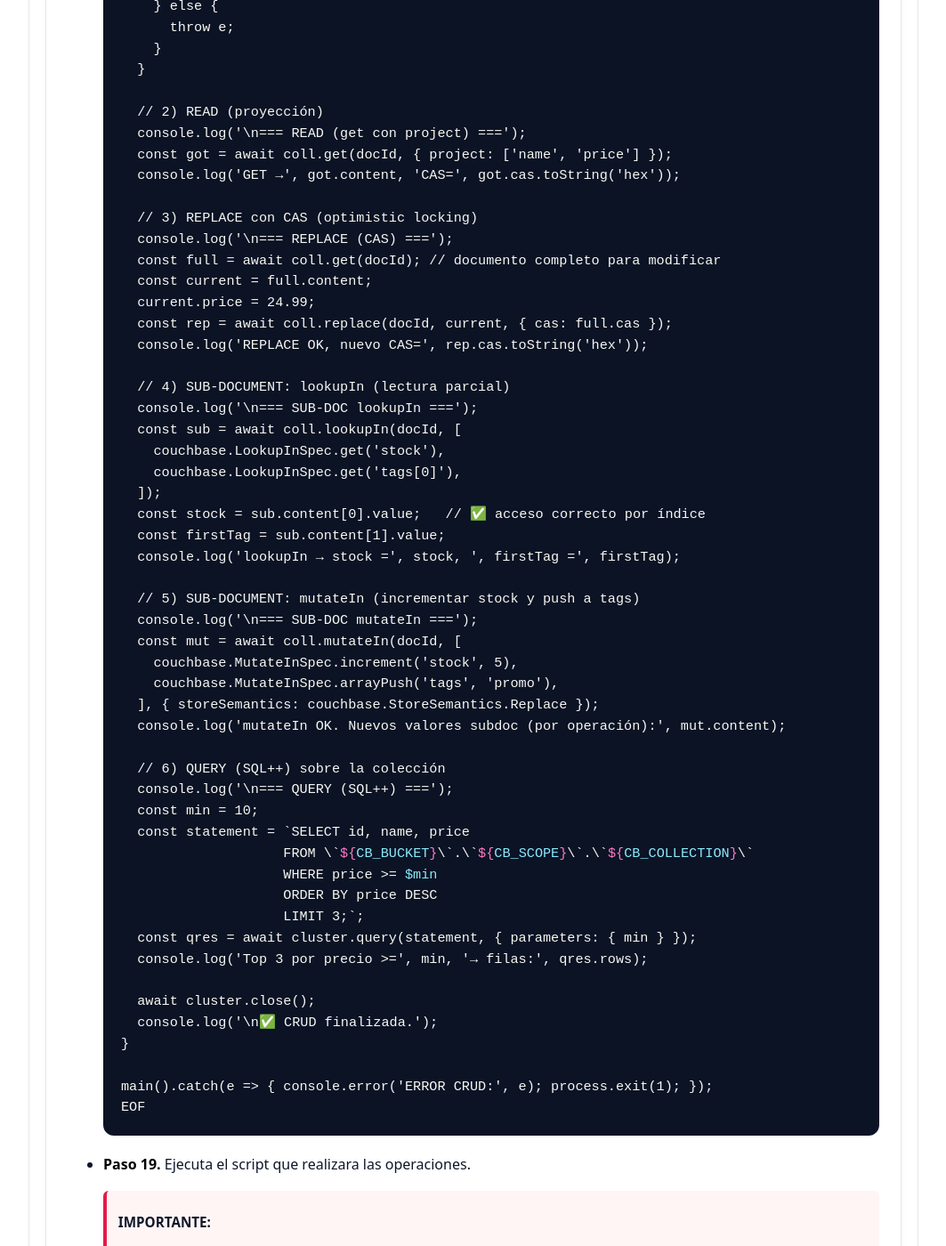
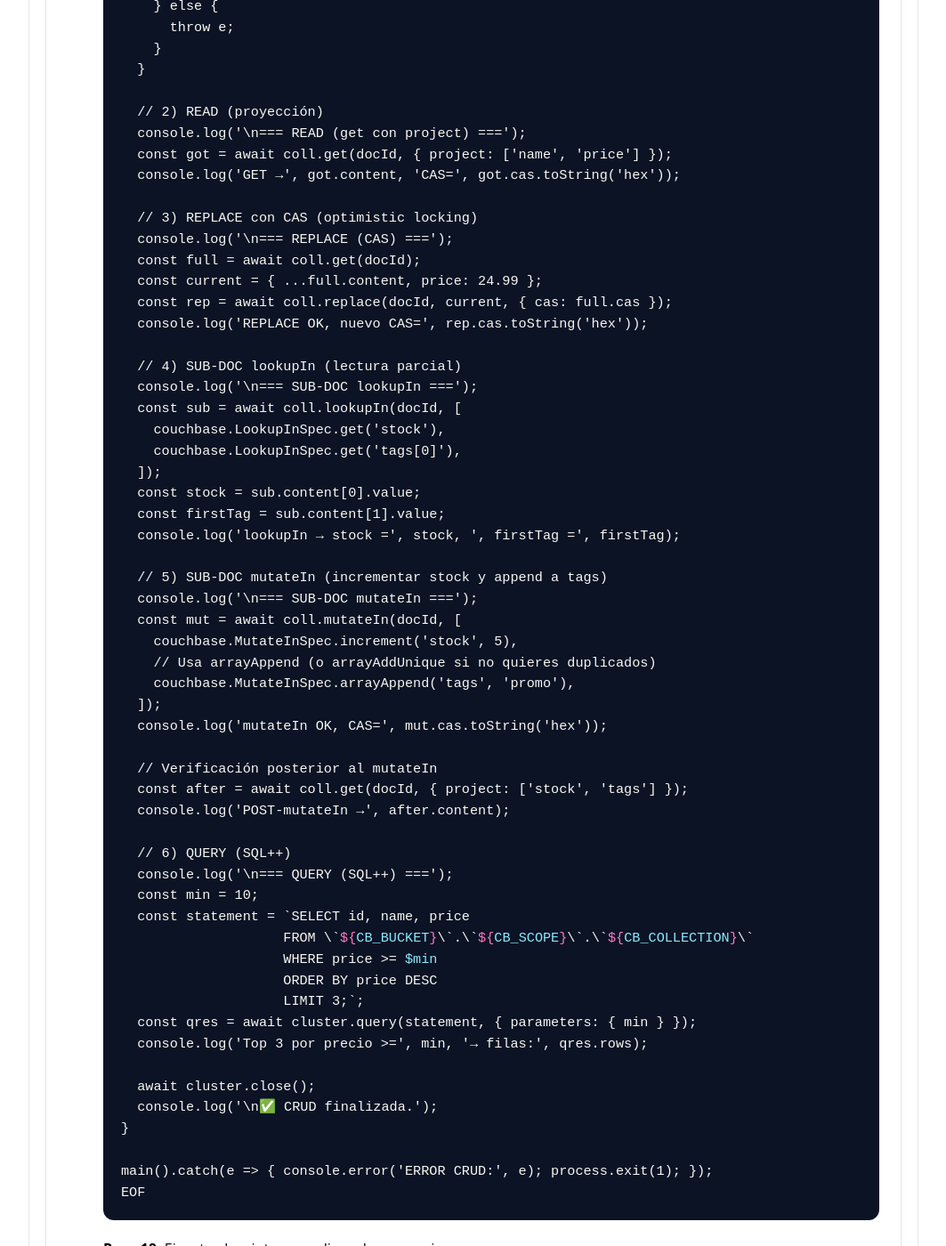
Before and after one commit to Netec-Mx/CS300_INT, a Jekyll site: the page built from labs/lab9/lab9.md, in a window 1280 px wide and 1400 px high, scrolled down 9223 px. Shown: the whole window at 89% size, without its empty margins (108-1171 px from the left). Built offline with Jekyll 4.4.1, drawn with Linux system fonts in a browser that asks for light colours.

```diff
--- a/labs/lab9/lab9.md
+++ b/labs/lab9/lab9.md
@@ -333,31 +333,35 @@ Implementarás un script `crud.js` que conecte, haga **insert**, **get** (con pr
 
     // 3) REPLACE con CAS (optimistic locking)
     console.log('\n=== REPLACE (CAS) ===');
-    const full = await coll.get(docId); // documento completo para modificar
-    const current = full.content;
-    current.price = 24.99;
+    const full = await coll.get(docId);
+    const current = { ...full.content, price: 24.99 };
     const rep = await coll.replace(docId, current, { cas: full.cas });
     console.log('REPLACE OK, nuevo CAS=', rep.cas.toString('hex'));
 
-    // 4) SUB-DOCUMENT: lookupIn (lectura parcial)
+    // 4) SUB-DOC lookupIn (lectura parcial)
     console.log('\n=== SUB-DOC lookupIn ===');
     const sub = await coll.lookupIn(docId, [
       couchbase.LookupInSpec.get('stock'),
       couchbase.LookupInSpec.get('tags[0]'),
     ]);
-    const stock = sub.content[0].value;   // ✅ acceso correcto por índice
+    const stock = sub.content[0].value;
     const firstTag = sub.content[1].value;
     console.log('lookupIn → stock =', stock, ', firstTag =', firstTag);
 
-    // 5) SUB-DOCUMENT: mutateIn (incrementar stock y push a tags)
+    // 5) SUB-DOC mutateIn (incrementar stock y append a tags)
     console.log('\n=== SUB-DOC mutateIn ===');
     const mut = await coll.mutateIn(docId, [
       couchbase.MutateInSpec.increment('stock', 5),
-      couchbase.MutateInSpec.arrayPush('tags', 'promo'),
-    ], { storeSemantics: couchbase.StoreSemantics.Replace });
-    console.log('mutateIn OK. Nuevos valores subdoc (por operación):', mut.content);
+      // Usa arrayAppend (o arrayAddUnique si no quieres duplicados)
+      couchbase.MutateInSpec.arrayAppend('tags', 'promo'),
+    ]);
+    console.log('mutateIn OK, CAS=', mut.cas.toString('hex'));
 
-    // 6) QUERY (SQL++) sobre la colección
+    // Verificación posterior al mutateIn
+    const after = await coll.get(docId, { project: ['stock', 'tags'] });
+    console.log('POST-mutateIn →', after.content);
+
+    // 6) QUERY (SQL++)
     console.log('\n=== QUERY (SQL++) ===');
     const min = 10;
     const statement = `SELECT id, name, price
```
Also changed, not shown: labs/lab5/lab5.md (+1 -1 lines), labs/lab6/lab6.md (+5 -5 lines), labs/lab8/lab8.md (+4 -1 lines).
